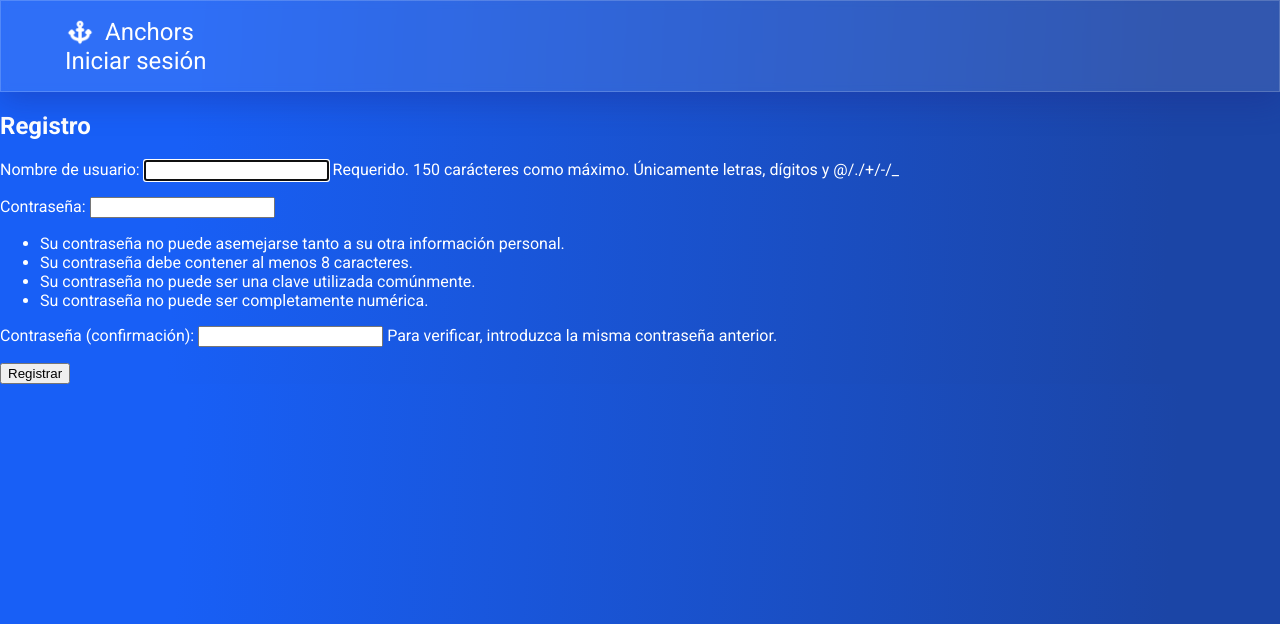
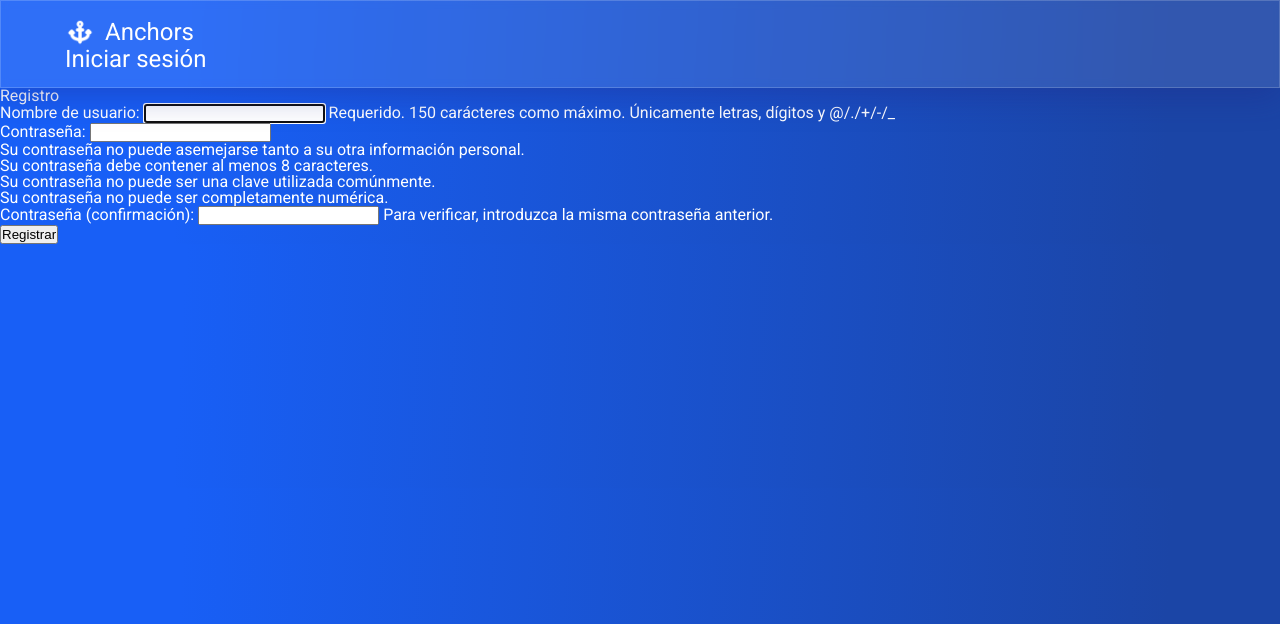
Before and after one commit to albino-babuino/anchors-application-django, a Django app: page /register/ in a window 1280 px wide. Shown: the top 624 px of the page. Run offline with Django 5.2, Linux system fonts and the light colour scheme.

Commit message:
reset.css y comenzando a crear un nav independiente

```diff
--- a/static/css/base.css
+++ b/static/css/base.css
@@ -14,33 +14,6 @@ body {
     font-family: "Roboto", sans-serif;
 }
 
-nav {
-    padding: 2vh 5vw;
-    background: rgba(255, 255, 255, 0.1);
-    box-shadow: 0 8px 32px 0 rgba(31, 38, 135, 0.37);
-    backdrop-filter: blur(4px);
-    -webkit-backdrop-filter: blur(4px);
-    border: 1px solid rgba(255, 255, 255, 0.18);
-}
-nav a {
-    font-size: 1.5rem;
-}
-
-a {
-    color: white;
-    text-decoration: none;
-
-    display: flex;
-    align-items: center;
-}
-
-
-
-nav a img{
-    height: 30px;
-    margin-right: 10px;
-}
-
 img {
     object-fit: cover;
 }
--- /dev/null
+++ b/static/css/nav.css
@@ -0,0 +1,26 @@
+nav {
+    padding: 2vh 5vw;
+    background: rgba(255, 255, 255, 0.1);
+    box-shadow: 0 8px 32px 0 rgba(31, 38, 135, 0.37);
+    backdrop-filter: blur(4px);
+    -webkit-backdrop-filter: blur(4px);
+    border: 1px solid rgba(255, 255, 255, 0.18);
+}
+nav a {
+    font-size: 1.5rem;
+}
+
+a {
+    color: white;
+    text-decoration: none;
+
+    display: flex;
+    align-items: center;
+}
+
+
+
+nav a img{
+    height: 30px;
+    margin-right: 10px;
+}
--- /dev/null
+++ b/static/css/reset.css
@@ -0,0 +1,60 @@
+html, body, div, span, applet, object, iframe,
+h1, h2, h3, h4, h5, h6, p, blockquote, pre,
+a, abbr, acronym, address, big, cite, code,
+del, dfn, em, img, ins, kbd, q, s, samp,
+small, strike, strong, sub, sup, tt, var,
+b, u, i, center,
+dl, dt, dd, ol, ul, li,
+fieldset, form, label, legend,
+table, caption, tbody, tfoot, thead, tr, th, td,
+article, aside, canvas, details, embed,
+figure, figcaption, footer, header, hgroup,
+menu, nav, output, ruby, section, summary,
+time, mark, audio, video {
+    margin: 0;
+    padding: 0;
+    border: 0;
+    font-size: 100%;
+    font: inherit;
+    vertical-align: baseline;
+}
+/* HTML5 display-role reset for older browsers */
+article, aside, details, figcaption, figure,
+footer, header, hgroup, menu, nav, section {
+    display: block;
+}
+body {
+    line-height: 1;
+}
+ol, ul {
+    list-style: none;
+}
+blockquote, q {
+    quotes: none;
+}
+blockquote:before, blockquote:after,
+q:before, q:after {
+    content: '';
+    content: none;
+}
+table {
+    border-collapse: collapse;
+    border-spacing: 0;
+}
+
+/* ol, ul {
+    list-style: none;
+} */
+
+*,
+*:after,
+*:before {
+    margin: 0;
+    padding: 0;
+    box-sizing: border-box;
+    text-decoration: none;
+}
+body{
+    font-size: 100%;
+    list-style-type: none;
+}
--- a/templates/base/base.html
+++ b/templates/base/base.html
@@ -12,48 +12,20 @@
 			href="https://fonts.googleapis.com/css2?family=Roboto:wght@100;300;400;500;700;900&display=swap"
 			rel="stylesheet"
 		/>
-		<!-- Estilos -->
+		<!-- Estilos Base -->
+		<link rel="stylesheet" href="{% static 'css/reset.css' %}" />
 		<link rel="stylesheet" href="{% static 'css/base.css' %}" />
-		{% block styles %}
-		<!-- Estilos específicos de la página -->
-		{% endblock %}
+		<!-- Estilos específicos de cada página -->
+		{% block styles %} {% endblock %}
 	</head>
 	<body>
 		<!-- Barra de Navegación -->
-		<!-- Barra de Navegación -->
-		<nav>
-			<a href="{% url 'categories' %}">
-				<img
-					src="{% static 'images/icons/anchor.png' %}"
-					alt="Inicio"
-				/>
-				Anchors
-			</a>
+		{% include "base/nav.html" %}
 
-			<div class="nav-links">
-				{% if user.is_authenticated %}
-				<span>Bienvenido, {{ user.username }}</span>
-
-				<!-- Botón de logout -->
-				<form
-					method="POST"
-					action="{% url 'logout' %}"
-					style="display: inline"
-				>
-					{% csrf_token %}
-					<button type="submit">Cerrar sesión</button>
-				</form>
-				{% else %}
-				<!-- Mostrar el enlace de login si el usuario no está autenticado -->
-				<a href="{% url 'login' %}">Iniciar sesión</a>
-				{% endif %}
-			</div>
-		</nav>
-
-		<!-- Contenido de la página -->
+		<!-- Bloque de contenido de la página -->
 		<main>
 			{% block content %}
-			<p>Contenido de la página</p>
+			<!-- Contenido de la página -->
 			{% endblock %}
 		</main>
 	</body>
--- /dev/null
+++ b/templates/base/nav.html
@@ -0,0 +1,28 @@
+<!-- Carga de estáticos -->
+{% load static %}
+<!-- Estilos específicos -->
+{% block styles %}
+<link rel="stylesheet" href="{% static 'css/nav.css' %}" />
+{% endblock %}
+<!-- Barra de Navegación -->
+<nav>
+	<a href="{% url 'categories' %}">
+		<img src="{% static 'images/icons/anchor.png' %}" alt="Inicio" />
+		Anchors
+	</a>
+
+	<div class="nav-links">
+		{% if user.is_authenticated %}
+		<span>Bienvenido, {{ user.username }}</span>
+
+		<!-- Botón de logout -->
+		<form method="POST" action="{% url 'logout' %}" style="display: inline">
+			{% csrf_token %}
+			<button type="submit">Cerrar sesión</button>
+		</form>
+		{% else %}
+		<!-- Mostrar el enlace de login si el usuario no está autenticado -->
+		<a href="{% url 'login' %}">Iniciar sesión</a>
+		{% endif %}
+	</div>
+</nav>
```
